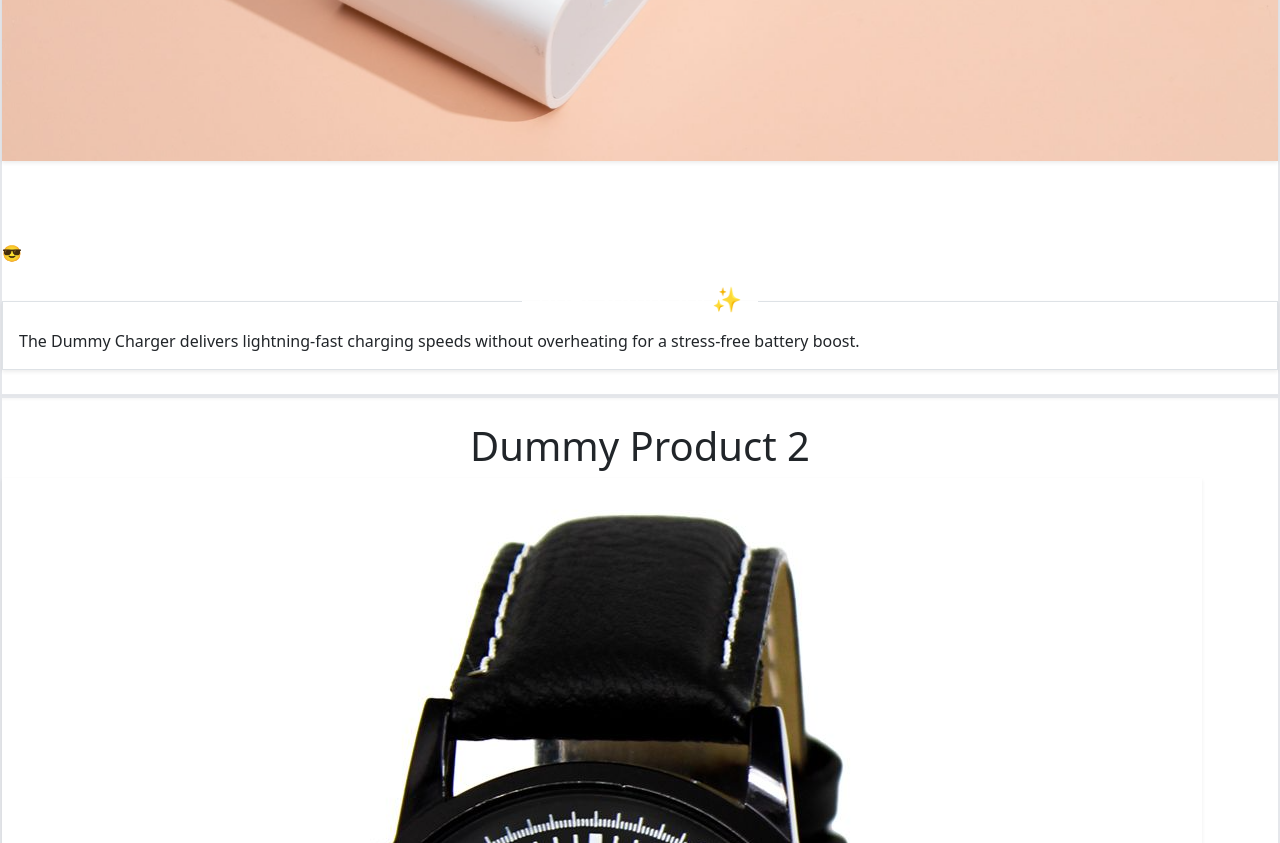
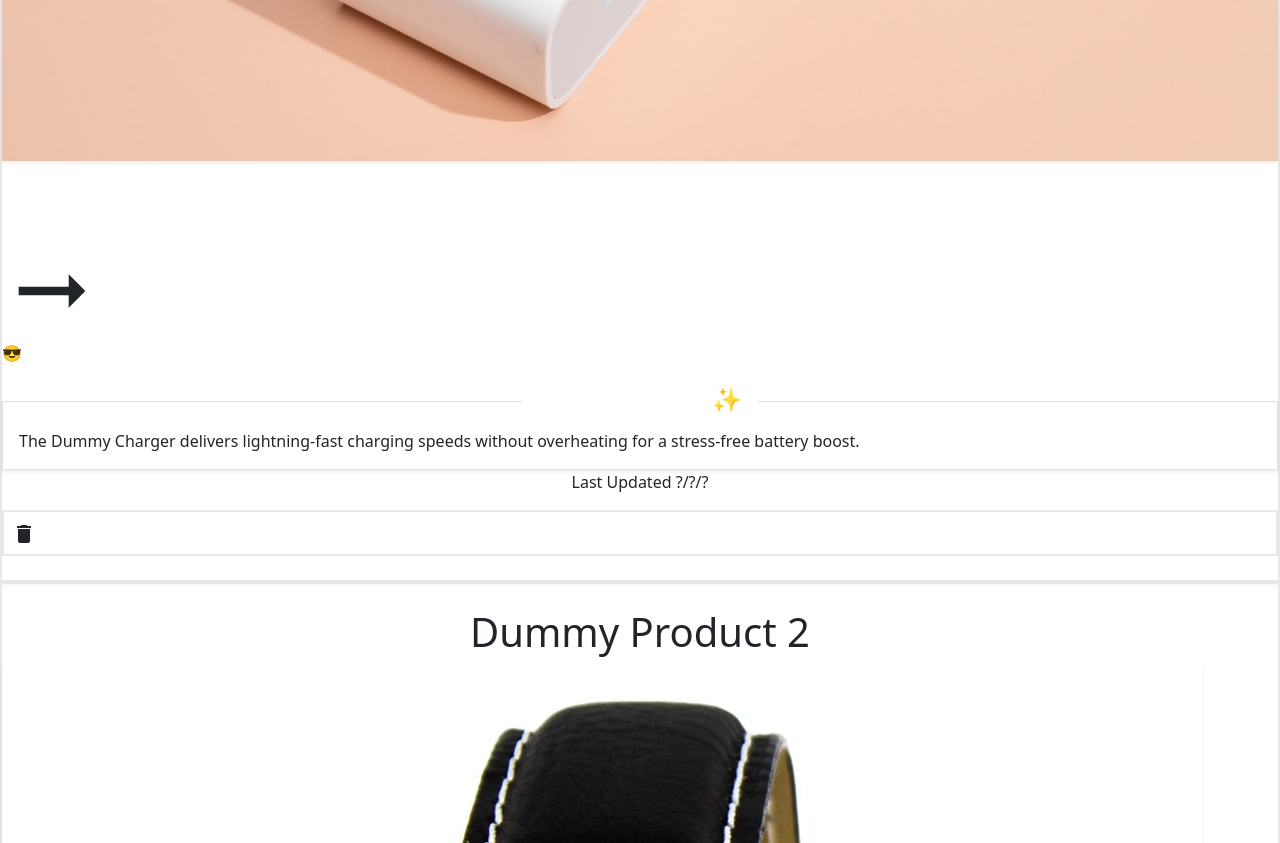
Before and after one commit to LucaRosic/VoPop, a React (Vite) app in the folder frontend/: page /dashboard in a window 1280 px wide. Shown: the part 757-1600 px from the top of the page. Built offline with nearby package versions, Linux system fonts and the light colour scheme.

Commit message:
Improved the product card UI, added delete icon

```diff
--- a/frontend/package.json
+++ b/frontend/package.json
@@ -12,6 +12,7 @@
   "dependencies": {
     "@emotion/react": "^11.13.0",
     "@emotion/styled": "^11.13.0",
+    "@mui/icons-material": "^5.16.6",
     "@mui/material": "^5.16.6",
     "axios": "^1.7.2",
     "bootstrap": "^5.3.3",
--- a/frontend/src/DummyData.ts
+++ b/frontend/src/DummyData.ts
@@ -4,6 +4,7 @@ const product1 = {
   img: "/images/phone_charger_test_img.png",
   sentimoji: "😎",
   brief: "The Dummy Charger delivers lightning-fast charging speeds without overheating for a stress-free battery boost.",
+  lastUpdated: "?/?/?",
 };
 const product2 = {
   id: 1,
@@ -11,6 +12,7 @@ const product2 = {
   img: "/images/dummy_watch.png",
   sentimoji: "😁",
   brief: "The Dummy Watch boasts a sleek design, advanced features, and unparalleled comfort for the modern, on-the-go lifestyle.",
+  lastUpdated: "?/?/?",
 };
 const product3 = {
   id: 2,
@@ -18,6 +20,7 @@ const product3 = {
   img: "/images/dummy_book.png",
   sentimoji: "😒",
   brief: "Immerse yourself in the captivating world of '1984,' a thrilling sci-fi adventure that will leave you breathless.",
+  lastUpdated: "?/?/?",
 };
 
 
--- a/frontend/src/components/ProductCard.tsx
+++ b/frontend/src/components/ProductCard.tsx
@@ -1,17 +1,32 @@
 import "./css/product-card.css";
 import DummyData from "../DummyData";
+
+//--------------
+// MUI ui stuff:
+import ArrowRightAltIcon from '@mui/icons-material/ArrowRightAlt';
+import DeleteIcon from '@mui/icons-material/Delete';
+import { styled } from "@mui/material/styles";
+//--------------
 
 interface Props {
   productId: number;
   onClick?: () => void;
 }
 
+// Look into MUI typography for better text
+
 export const ProductCard = ({ productId, onClick = () => null }: Props) => {
   const productInfo = DummyData(productId);
 
+  // Style arrow icon
+  const StyledArrowRightAltIcon = styled(ArrowRightAltIcon)(() => ({
+    fontSize: '100px', // Adjust the size as needed
+    // Add other custom styles here
+  }));
+
   return (
     <div
-      className="product-card bg-slate-100 w-4/5 rounded-lg px-8 py-4 flex shadow-sm dark:shadow-gray-800 gap-4 border-2 border-gray-200"
+      className="product-card bg-slate-100 w-4/5 rounded-lg px-8 pr-0 py-4 flex shadow-sm dark:shadow-gray-800 gap-4 border-2 border-gray-200"
       onClick={onClick}
     >
       <div className="product-snippet flex flex-col w-64">
@@ -23,10 +38,11 @@ export const ProductCard = ({ productId, onClick = () => null }: Props) => {
       </div>
 
       <div className="cx-info-brief flex flex-col justify-between w-3/5">
-        <div className="flex justify-around mt-2 items-center">
+        <div className="flex justify-center mt-2 items-center">
           <div className="bg-gray-700 rounded-lg text-white text-center flex items-center p-4">
             Customer Sentiment
           </div>
+          <StyledArrowRightAltIcon fontSize="large"></StyledArrowRightAltIcon>
           <p className="text-7xl">{productInfo.sentimoji}</p>
         </div>
 
@@ -38,7 +54,12 @@ export const ProductCard = ({ productId, onClick = () => null }: Props) => {
         </fieldset>
       </div>
 
-      <div className="updated-delete"></div>
+      <div className="updated-delete flex flex-col items-center">
+        <p className="text-xs text-center text-gray-400">Last Updated {productInfo.lastUpdated}</p>
+        <div className="bg-red-600 border-2 hover:bg-red-800 border-red-800 p-2 rounded-lg" onClick={() => null}>
+          <DeleteIcon></DeleteIcon>
+        </div>
+      </div>
     </div>
   );
 };
```
Also changed, not shown: 1 other file (tests, documents, lock files or other folders).
